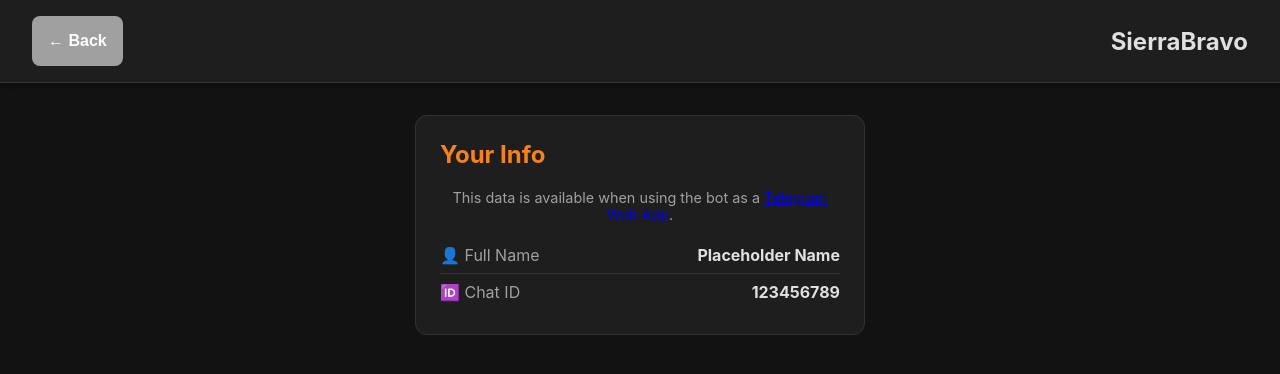
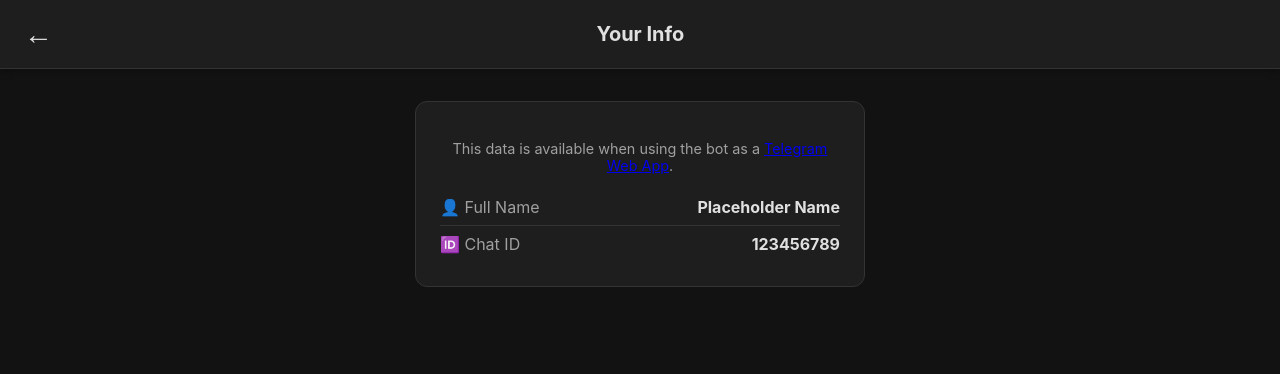
Before and after one commit to HSB7700DEV/sierrabravo, a website: page src/index.html in a window 1280 px wide. Both pictures are taken after a click on the button "Your Info". Drawn offline with Linux system fonts and the light colour scheme; no server answers.

Commit message:
feat: update styling and improve header management for better UI consistency

```diff
--- a/src/index.html
+++ b/src/index.html
@@ -11,7 +11,7 @@
       --primary-text: #e0e0e0;
       --secondary-text: #a0a0a0;
       --border-color: #333;
-      --accent-color: #f6821f;
+      --accent-color: #39d353; /* Changed from orange to light green */
     }
     body {
       font-family: -apple-system, BlinkMacSystemFont, "Segoe UI", Roboto, Helvetica, Arial, sans-serif;
@@ -26,12 +26,13 @@
       display: flex;
       justify-content: space-between;
       align-items: center;
-      padding: 1rem 2rem;
+      padding: 1rem 1.5rem; /* Adjusted padding */
       background-color: var(--surface-color);
       border-bottom: 1px solid var(--border-color);
       box-shadow: 0 2px 8px rgba(0, 0, 0, 0.3);
+      min-height: 36px; /* Ensure consistent header height */
     }
-    .bot-name { font-size: 1.5rem; font-weight: bold; }
+    .bot-name, .page-title { font-size: 1.25rem; font-weight: bold; }
     .status-indicator { display: flex; align-items: center; gap: 0.5rem; }
     .status-dot { width: 12px; height: 12px; background-color: #28a745; border-radius: 50%; animation: pulse 2s infinite; }
     @keyframes pulse { 0% { box-shadow: 0 0 0 0 rgba(40, 167, 69, 0.7); } 70% { box-shadow: 0 0 0 10px rgba(40, 167, 69, 0); } 100% { box-shadow: 0 0 0 0 rgba(40, 167, 69, 0); } }
@@ -48,9 +49,11 @@
     .page-content h1 { font-size: 2.5rem; color: var(--primary-text); margin: 0; text-align: center;}
     .page-content p { color: var(--secondary-text); text-align: center; }
     .button-container { display: flex; flex-direction: column; gap: 1rem; width: 100%; max-width: 300px; margin-top: 1rem; }
+
+    /* Button Styling */
     .btn {
       background-color: var(--accent-color);
-      color: white;
+      color: #121212; /* Dark text for better contrast on green */
       border: none;
       padding: 1rem;
       font-size: 1rem;
@@ -59,9 +62,18 @@
       cursor: pointer;
       transition: background-color 0.2s;
     }
-    .btn:hover { background-color: #e06a00; }
-    #back-button { background-color: var(--secondary-text); }
-    #back-button:hover { background-color: #888; }
+    .btn:hover { background-color: #2ca541; } /* Darker green on hover */
+
+    /* New Back Arrow Styling */
+    #back-button {
+      background: none;
+      border: none;
+      color: var(--primary-text);
+      font-size: 1.8rem; /* Larger arrow */
+      cursor: pointer;
+      padding: 0;
+      line-height: 1;
+    }
 
     /* Info & Currency Card Styling */
     .data-card {
@@ -97,7 +109,6 @@
     <div id="currency-page" class="page-content hidden">
       <div id="currency-loader">Loading market data...</div>
       <div id="currency-data-card" class="data-card hidden">
-        <h2>Market Summary</h2>
         <div class="info-row">
           <span class="info-label">🥇 18 Karat Gold Price</span>
           <span id="gold-price" class="info-value">--</span>
@@ -119,7 +130,6 @@
 
     <div id="info-page" class="page-content hidden">
        <div class="data-card">
-         <h2>Your Info</h2>
          <p style="font-size: 0.9rem;">This data is available when using the bot as a <a href="https://core.telegram.org/bots/webapps" target="_blank" rel="noopener">Telegram Web App</a>.</p>
          <div class="info-row">
            <span class="info-label">👤 Full Name</span>
@@ -146,29 +156,32 @@
       showInfo: document.getElementById('show-info-btn'),
     };
 
-    // --- Page Templates ---
-    const mainHeader = `
+    // --- Header Template for Main Page ---
+    const mainHeaderHTML = `
       <div class="bot-name">SierraBravo</div>
       <div class="status-indicator">
         <span class="status-dot"></span>
         <span id="ping-value">-- ms</span>
       </div>`;
-    const backHeader = `
-      <button id="back-button" class="btn">← Back</button>
-      <div class="bot-name">SierraBravo</div>`;
 
-    // --- Navigation ---
-    function showPage(pageId) {
+    // --- Navigation and Header Management ---
+    function showPage(pageId, title) {
+      // Hide all pages
       Object.values(pages).forEach(page => page.classList.add('hidden'));
+      // Show the target page
       if (pages[pageId]) {
         pages[pageId].classList.remove('hidden');
       }
 
       if (pageId === 'main') {
-        header.innerHTML = mainHeader;
-        checkPing(); // Check ping when returning to main page
+        header.innerHTML = mainHeaderHTML;
+        checkPing(); // Check ping when showing the main page
       } else {
-        header.innerHTML = backHeader;
+        // Build the header for sub-pages dynamically
+        header.innerHTML = `
+            <button id="back-button">←</button>
+            <div class="page-title">${title}</div>
+            <div style="width: 28px;"></div> `;
         document.getElementById('back-button').addEventListener('click', () => showPage('main'));
       }
     }
@@ -188,7 +201,7 @@
     }
 
     async function fetchCurrencyData() {
-        showPage('currency');
+        showPage('currency', 'Market Summary'); // Pass the title for the header
         const loader = document.getElementById('currency-loader');
         const card = document.getElementById('currency-data-card');
         loader.classList.remove('hidden');
@@ -197,12 +210,13 @@
         try {
             const response = await fetch('/api/currency');
             const data = await response.json();
-            if (response.status !== 200) throw new Error(data.error || 'Failed to fetch');
+            if (!response.ok) throw new Error(data.error || 'Failed to fetch');
 
             document.getElementById('gold-price').textContent = data.gold.value;
-            document.getElementById('gold-change').textContent = data.gold.change;
             document.getElementById('tether-price').textContent = data.tether.value;
-            document.getElementById('tether-change').textContent = data.tether.change;
+
+            document.getElementById('gold-change').innerHTML = data.gold.change;
+            document.getElementById('tether-change').innerHTML = data.tether.change;
 
             loader.classList.add('hidden');
             card.classList.remove('hidden');
@@ -213,7 +227,7 @@
 
     // --- Event Listeners ---
     buttons.showCurrency.addEventListener('click', fetchCurrencyData);
-    buttons.showInfo.addEventListener('click', () => showPage('info'));
+    buttons.showInfo.addEventListener('click', () => showPage('info', 'Your Info')); // Pass the title
 
     // --- Initial Load ---
     window.addEventListener('load', () => {
```
